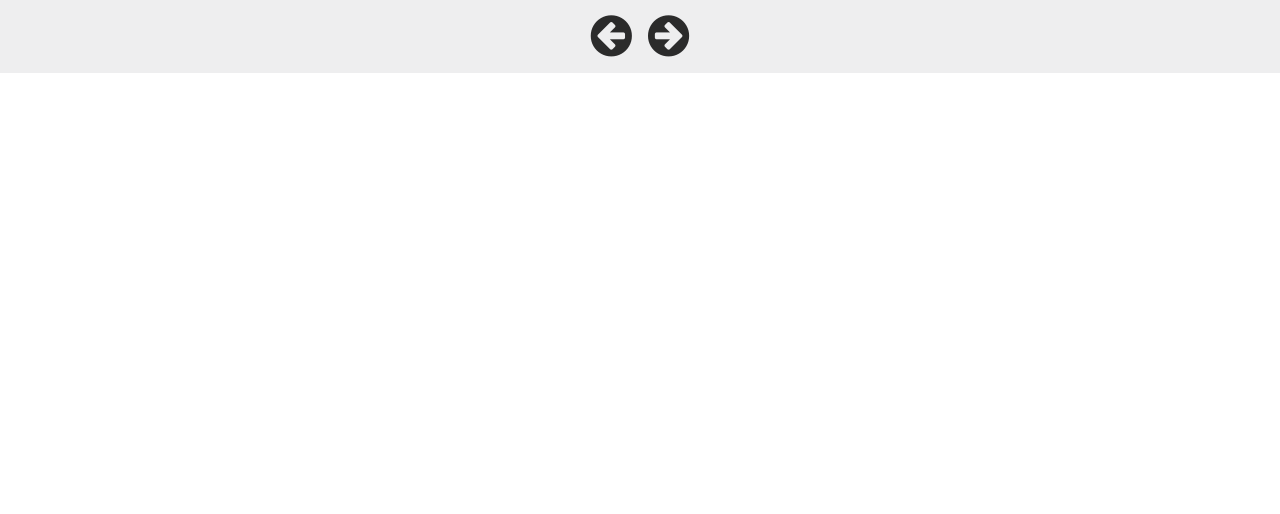
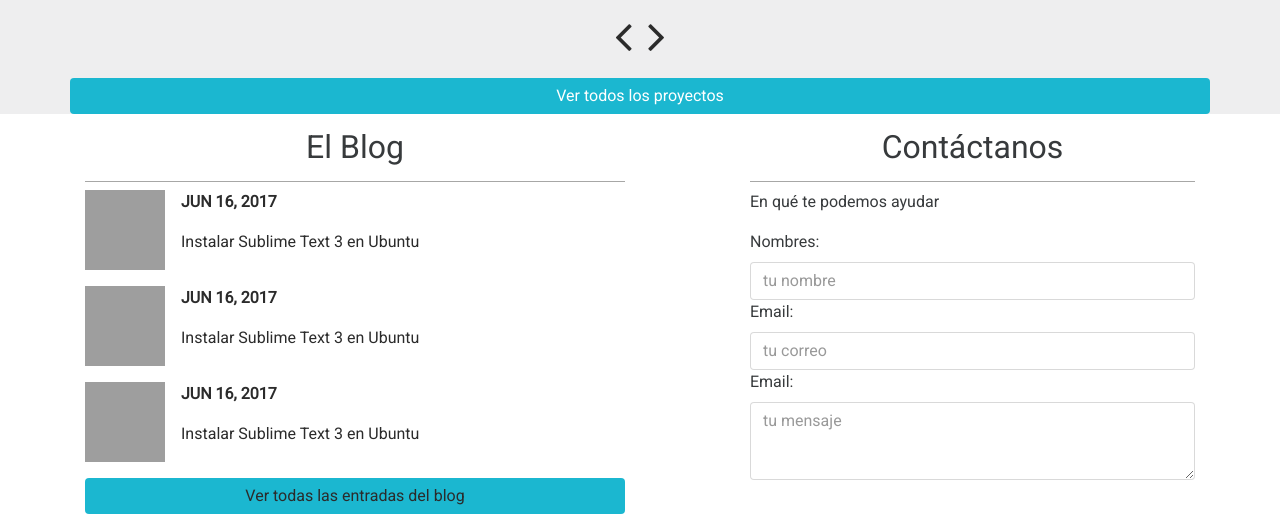
Before and after one commit to jgiraldo16/swpro_bb, a website: page pug/index.pug in a window 1280 px wide. Shown: the part 3289-3803 px from the top of the page. Before the commit the page ends 3367 px from the top, so only its background shows below. Drawn offline with nearby package versions, Linux system fonts and the light colour scheme; files that its build step writes are made by us from their sources; grey boxes are pictures that could not be loaded; files whose address does not match are found by name.

Commit message:
Seccion blog y formulario de contacto maquetado v1

```diff
--- a/app/js/myScript.js
+++ b/app/js/myScript.js
@@ -4,7 +4,7 @@ $(document).ready(function(){
         margin: 0,
         nav: true,
         autoWidth: false,
-        navText: ['<i class="fa fa-arrow-circle-left" title="Anterior"></i>', '<i class="fa  fa-arrow-circle-right" title="Siguiente"></i>'],
+        navText: ['<i class="fa fa-angle-left" title="Anterior"></i>', '<i class="fa  fa-angle-right" title="Siguiente"></i>'],
             responsive: {
                 0: {
                     items: 1
--- /dev/null
+++ b/pug/includes/blog_contact.pug
@@ -0,0 +1,42 @@
+section.blog__contact
+    .container
+        //Sección Blog
+        .row
+            .col-xs-12.col-md-6
+
+                    h2.text-xs-center.headBlogContact El Blog
+
+                    a(href="#")
+                        article
+                            img(src="http://lorempixel.com/80/80/")
+                            .detailPost
+                                p.dateBlog JUN 16, 2017
+                                p.resumeExcerpt Instalar Sublime Text 3 en Ubuntu
+
+                    a(href="#")
+                        article
+                            img(src="http://lorempixel.com/80/80/")
+                            .detailPost
+                                p.dateBlog JUN 16, 2017
+                                p.resumeExcerpt Instalar Sublime Text 3 en Ubuntu
+
+                    a(href="#")
+                        article
+                            img(src="http://lorempixel.com/80/80/")
+                            .detailPost
+                                p.dateBlog JUN 16, 2017
+                                p.resumeExcerpt Instalar Sublime Text 3 en Ubuntu
+
+                    a(href="#").btn.btn-block.btn-secondary.btnAzul Ver todas las entradas del blog
+
+            .col-xs-12.col-md-5.offset-md-1
+                h2.text-xs-center.headBlogContact Contáctanos
+                p En qué te podemos ayudar
+                    form.contactForm
+                        .form-group
+                            label(for="nombre") Nombres:
+                            input(type="text", placeholder="tu nombre").form-control
+                            label(for="email") Email:
+                            input(type="email", placeholder="tu correo").form-control
+                            label(for="Mensaje") Email:
+                            textarea(type="email", placeholder="tu mensaje", rows="3").form-control
--- a/pug/includes/latestWorks.pug
+++ b/pug/includes/latestWorks.pug
@@ -27,3 +27,7 @@ section.latestWorks
 
                 img(src="http://lorempixel.com/300/200/", alt="")
                 h4  Proyecto 5
+
+        .row
+                .col-xs-12
+                    a(href="#").btn.btn-block.btn-secondary.btnAzul Ver todos los proyectos
--- a/pug/index.pug
+++ b/pug/index.pug
@@ -28,4 +28,5 @@ body
     include includes/loquehacemos.pug
     include includes/workflow.pug
     include includes/latestWorks.pug
+    include includes/blog_contact.pug
     include includes/footer.pug
--- a/stylus/estilos.styl
+++ b/stylus/estilos.styl
@@ -8,3 +8,4 @@ body
 @import 'includes/services.styl'
 @import 'includes/workflow.styl'
 @import 'includes/latestWorks.styl'
+@import 'includes/blog_contact.styl'
--- /dev/null
+++ b/stylus/includes/blog_contact.styl
@@ -0,0 +1,22 @@
+.blog__contact
+    .container
+
+        h2.headBlogContact
+            border-bottom 1px solid gris_2
+            padding 1rem
+
+        a
+            text-decoration none
+            color gris_3
+
+            article
+                display flex
+                margin-bottom 1rem
+                align-items center
+                align-content center
+
+                .detailPost
+                    margin-left 1rem
+
+                    .dateBlog
+                        font-weight bold
```
Also changed, not shown: app/css/estilos.css, app/css/includes/blog_contact.css (added), app/index.html.
